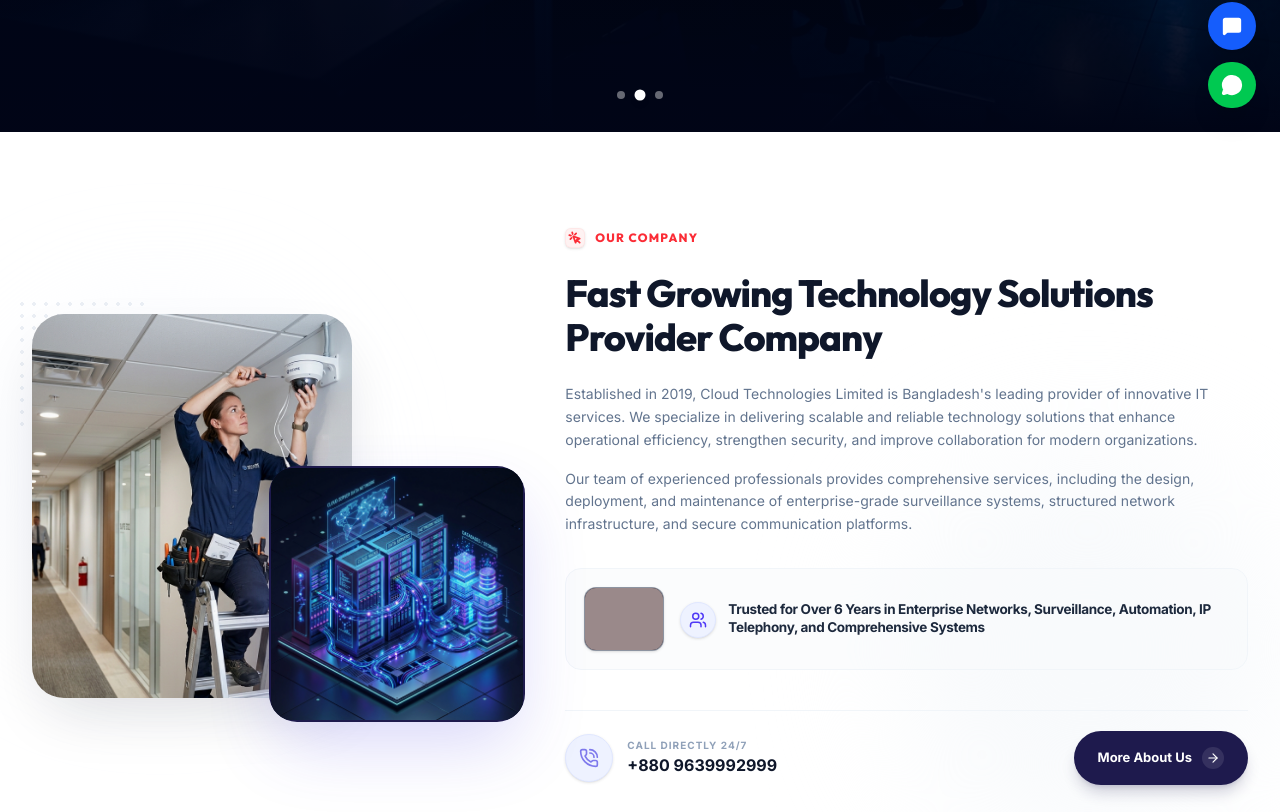
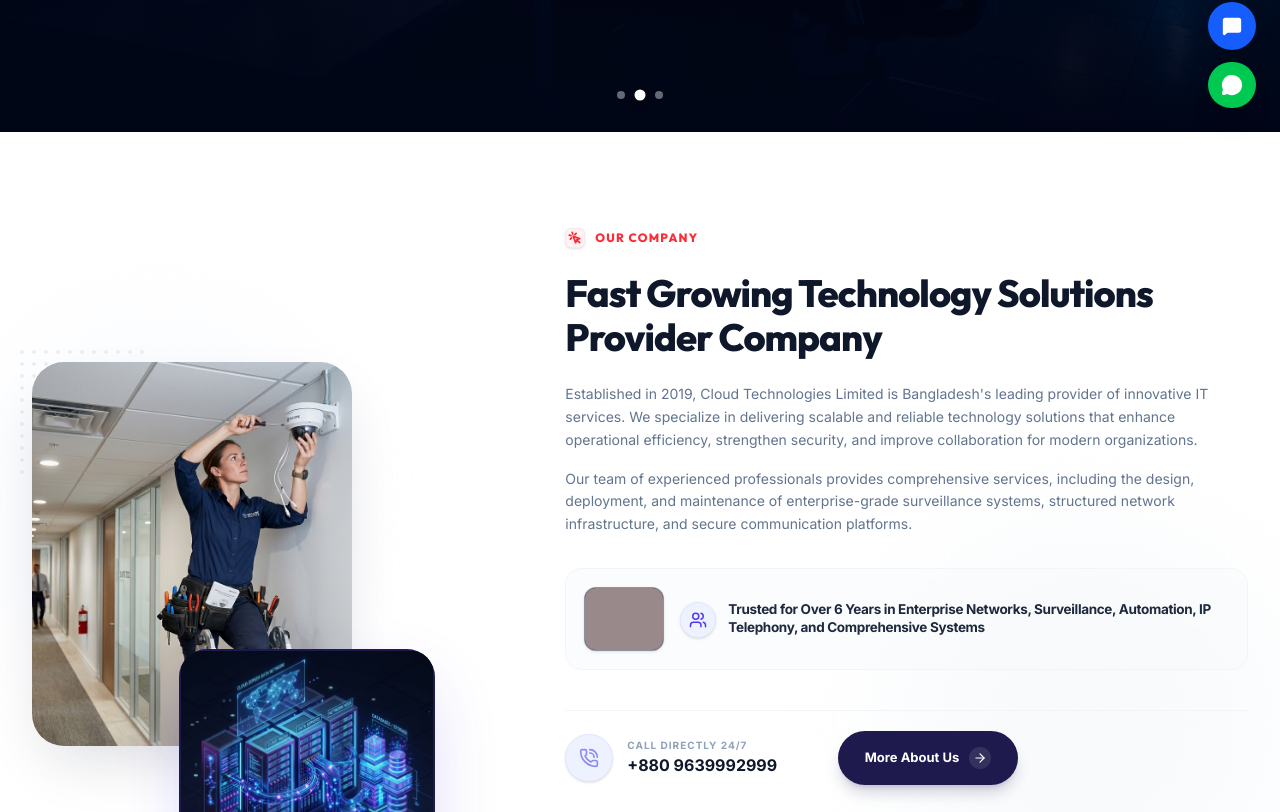
Before and after one commit to devrobayad/Cloude-tech-bd, a React (Vite) app: page / in a window 1280 px wide. Shown: the part 668-1480 px from the top of the page. Built offline with nearby package versions, Linux system fonts and the light colour scheme; grey boxes are pictures that could not be loaded.

Commit message:
2nd time uplode it-bangla v6

```diff
--- a/src/components/About.tsx
+++ b/src/components/About.tsx
@@ -28,7 +28,7 @@ export default function About() {
   };
 
   return (
-    <section id="about" className="py-24 bg-[#ffffff] relative overflow-hidden">
+    <section id="about" style={{ paddingBottom: "170px" }} className="pt-24 pb-[170px] bg-[#ffffff] relative overflow-hidden">
       {/* Subtle Background Accent */}
       <div className="absolute top-1/4 left-0 w-80 h-80 bg-indigo-50/40 rounded-full blur-3xl pointer-events-none" />
       <div className="absolute bottom-10 right-0 w-96 h-96 bg-slate-50 rounded-full blur-3xl pointer-events-none" />
@@ -37,7 +37,10 @@ export default function About() {
         <div className="grid grid-cols-1 lg:grid-cols-12 gap-12 lg:gap-16 items-center">
 
           {/* Left Side: Meticulously Positioned Overlapping Image Collage */}
-          <div className="lg:col-span-5 relative flex justify-center lg:justify-start pt-6 pb-12 sm:pb-16 lg:py-0">
+          <div
+            style={{ marginBottom: "-95px" }}
+            className="lg:col-span-5 relative flex justify-center lg:justify-start pt-6 pb-12 sm:pb-16 lg:py-0 mb-[-95px]"
+          >
             {/* Dots Pattern Accent */}
             <div className="absolute -top-4 -left-4 w-32 h-32 bg-[radial-gradient(#e2e8f0_2px,transparent_2px)] [background-size:12px_12px] opacity-70 z-0" />
 
@@ -52,7 +55,10 @@ export default function About() {
             </div>
 
             {/* Overlapping Image (Isometric Network Server Rack) positioned front-right with NO border */}
-            <div className="absolute -bottom-6 -right-2 sm:right-6 lg:-right-6 w-56 h-56 sm:w-64 sm:h-64 rounded-[28px] overflow-hidden shadow-[0_30px_70px_-10px_rgba(79,70,229,0.22)] border-none transform hover:scale-[1.03] transition-all duration-500 z-20 flex bg-indigo-950 p-0.5">
+            <div
+              style={{ bottom: "71px", marginRight: "90px", marginBottom: "-230px" }}
+              className="absolute -right-2 sm:right-6 lg:-right-6 w-56 h-56 sm:w-64 sm:h-64 rounded-[28px] overflow-hidden shadow-[0_30px_70px_-10px_rgba(79,70,229,0.22)] border-none transform hover:scale-[1.03] transition-all duration-500 z-20 flex bg-indigo-950 p-0.5 mr-[90px] mb-[-230px]"
+            >
               <img
                 src={about.image2 || ISOMETRIC_IMAGE}
                 alt="Networking Systems"
@@ -148,7 +154,8 @@ export default function About() {
               {/* More About Us anchor action button */}
               <button
                 onClick={handleScrollToContact}
-                className="px-6 py-4 bg-indigo-950 hover:bg-indigo-900 text-white font-extrabold text-[13px] rounded-full flex items-center justify-center gap-2.5 shadow-lg shadow-indigo-950/20 hover:scale-[1.01] active:scale-[0.99] transition-all cursor-pointer group"
+                style={{ width: "180px", marginRight: "230px" }}
+                className="px-6 py-4 bg-indigo-950 hover:bg-indigo-900 text-white font-extrabold text-[13px] rounded-full flex items-center justify-center gap-2.5 shadow-lg shadow-indigo-950/20 hover:scale-[1.01] active:scale-[0.99] transition-all cursor-pointer group w-[180px] mr-[230px]"
               >
                 More About Us
                 <span className="bg-white/10 p-1 rounded-full group-hover:translate-x-1 transition-transform duration-300">
```
